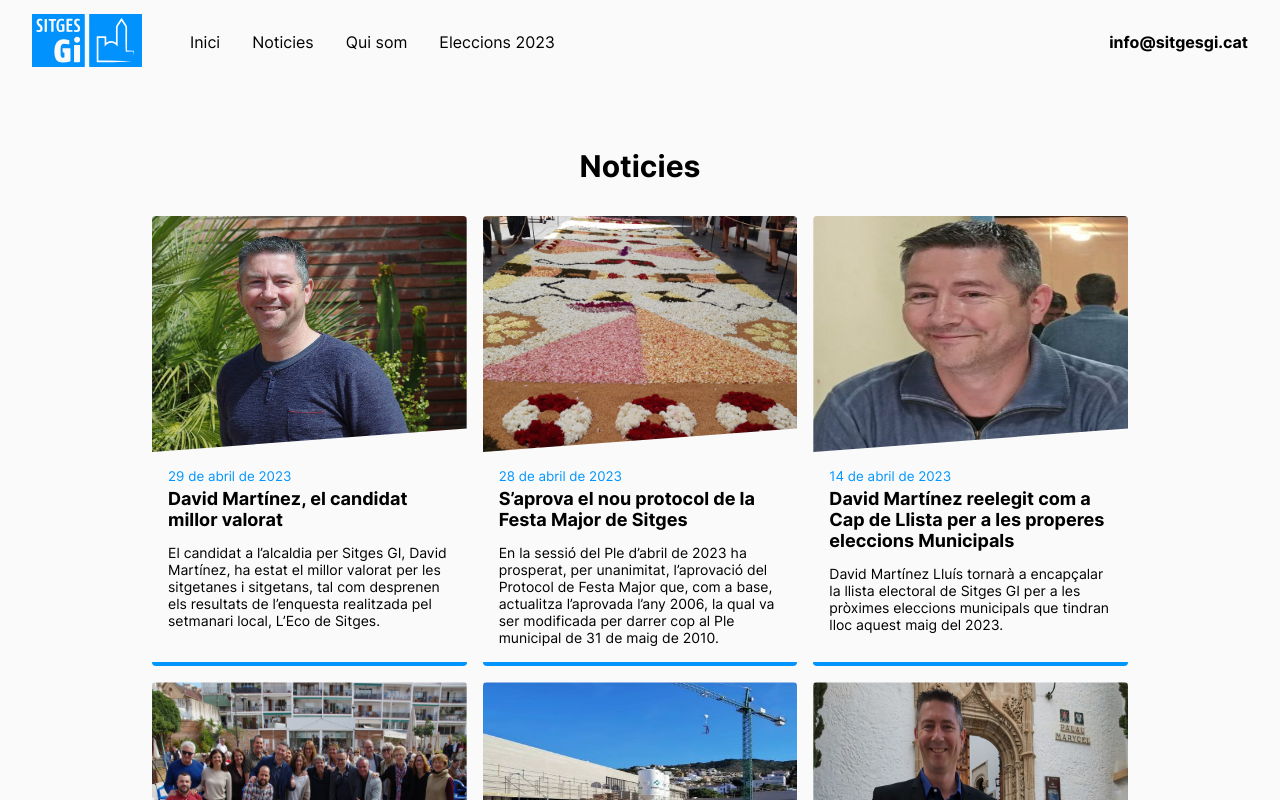
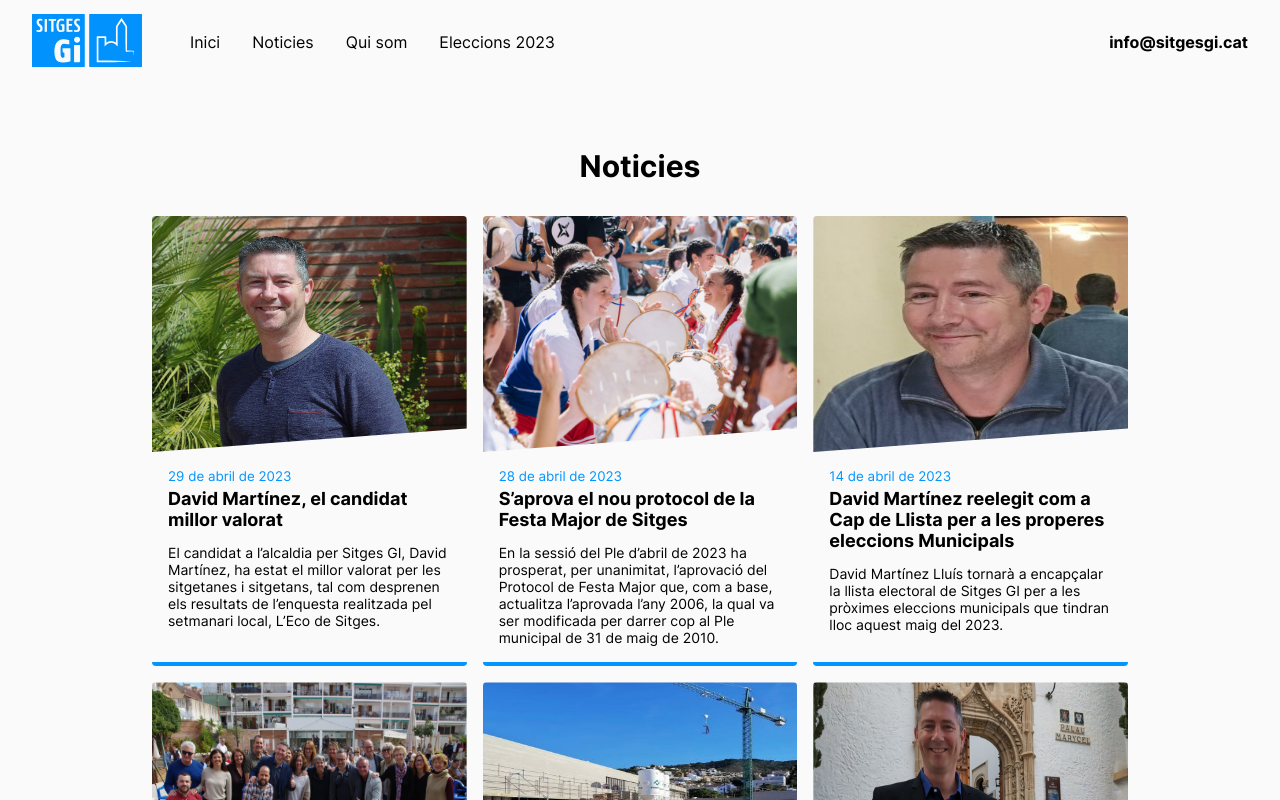
Before and after one commit to sitgesgi/sitgesgi, an Astro site: page /noticies in a window 1280 px wide. Built offline with nearby package versions, Linux system fonts and the light colour scheme; Astro itself is replaced by a stand-in of ours.

Commit message:
Update Publicaciones “s’aprova-el-nou-protocol-de-la-festa-major-de-sitges”

```diff
--- a/src/content/post/s’aprova-el-nou-protocol-de-la-festa-major-de-sitges.md
+++ b/src/content/post/s’aprova-el-nou-protocol-de-la-festa-major-de-sitges.md
@@ -5,7 +5,7 @@ description: En la sessió del Ple d’abril de 2023 ha prosperat, per unanimita
   l’any 2006, la qual va ser modificada per darrer cop al Ple municipal de 31 de
   maig de 2010.
 pubDate: 2023-04-28T20:15:59.108Z
-image: /uploads/whatsapp-image-2023-05-12-at-22.17.43.jpeg
+image: /uploads/whatsapp-image-2023-05-12-at-22.16.04.jpeg
 ---
 En la sessió del Ple d’abril de 2023 ha prosperat, per unanimitat, l’aprovació del Protocol de Festa Major que, com a base, actualitza l’aprovada l’any 2006, la qual va ser modificada per darrer cop al Ple municipal de 31 de maig de 2010.
 
```
Also changed, not shown: public/uploads/whatsapp-image-2023-05-12-at-22.16.04.jpeg (added).
